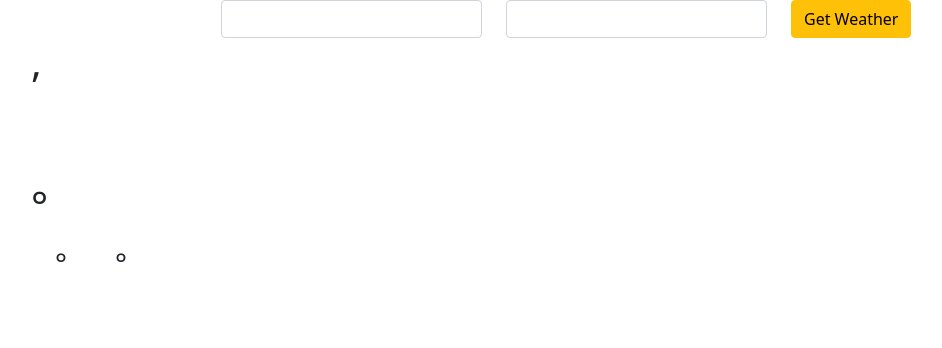
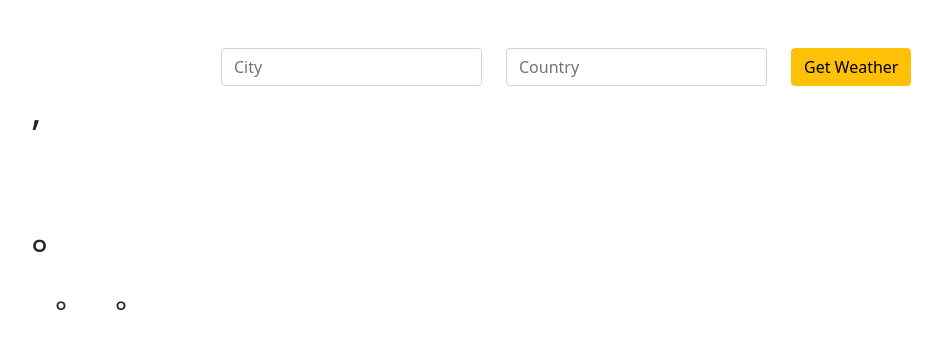
Before and after one commit to Mogakamo/Weather-App-, a Next.js app: page / in a window 1280 px wide. Shown: the top 348 px of the page, without its empty margins (51-993 px from the left). Built offline with nearby package versions, Linux system fonts and the light colour scheme; no server answers.

Commit message:
added some more code:rocket:

```diff
--- a/components/WeatherInput.js
+++ b/components/WeatherInput.js
@@ -3,17 +3,19 @@ import React from "react";
 const WeatherInput = () => {
     return (
         <div className="container">
+            <form>
                 <div className="row">
                     <div className="col-md-3 offset-md-2">
-                    <input type="text" className="form-control" name="city" autoComplete="off" />
+                        <input type="text" className="form-control" name="city" autoComplete="off" placeholder="City"/>
                     </div>
                     <div className="col-md-3">
-                    <input type="text" className="form-control" name="country" autoComplete="off" />
+                        <input type="text" className="form-control" name="country" autoComplete="off" placeholder="Country"/>
                     </div>
                     <div className="col-md-3 mt-md-0 text-md-left">
                         <button className="btn btn-warning">Get Weather</button>
                     </div>
                 </div>
+            </form>
         </div>
     )
 }
--- a/pages/_app.js
+++ b/pages/_app.js
@@ -1,6 +1,6 @@
 import "bootstrap/dist/css/bootstrap.min.css"
 import "weather-icons/css/weather-icons.css"
-import "../styles/Home.module.css"
+import "../styles/form.css"
 
 function MyApp({ Component, pageProps }) {
   return <Component {...pageProps} />
--- a/styles/form.css
+++ b/styles/form.css
@@ -0,0 +1,12 @@
+form {
+    margin-top: 3rem;
+}
+
+form input[name="city"]
+form input[name="country"] {
+    background-color: transparent;
+    color: white;
+    border: 0;
+    border-bottom: 2px solid whitesmoke;
+    border-radius: 0;
+}
```
Lines whose indentation alone changed are shown as unchanged.
